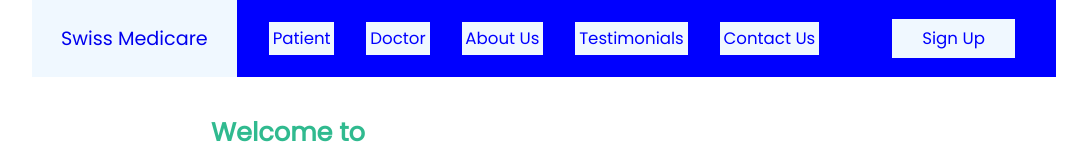
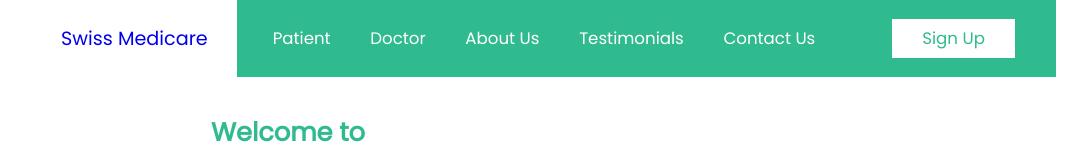
Before and after one commit to MokuaEnock/swiss, a React (Create React App) app: page / in a window 1280 px wide. Shown: the top 160 px of the page, without its empty margins (96-1183 px from the left). Built offline with nearby package versions, Linux system fonts and the light colour scheme.

Commit message:
change header color

```diff
--- a/src/App.css
+++ b/src/App.css
@@ -29,7 +29,7 @@ header {
   flex-direction: row;
   justify-content: space-between;
   align-items: center;
-  background-color: blue;
+  background-color: #30ba8f;
 }
 
 #header-container {
@@ -43,9 +43,8 @@ header {
 
 #header-container > * {
   text-decoration: none;
-  background-color: aliceblue;
   padding: 0.3vw;
-  color: blue;
+  color: white;
   font-size: 1.3vw;
   display: flex;
   flex-direction: row;
@@ -71,14 +70,14 @@ header {
   justify-content: center;
   align-items: center;
   text-decoration: none;
-  background-color: aliceblue;
-  color: blue;
+  background-color: white;
+  color: #30ba8f;
 }
 
 #header-logo {
   width: 20%;
-  background-color: aliceblue;
-  color: blue;
+  background-color: white;
+  color: #30ba8f;
   height: 100%;
   display: flex;
   flex-direction: row;
```
